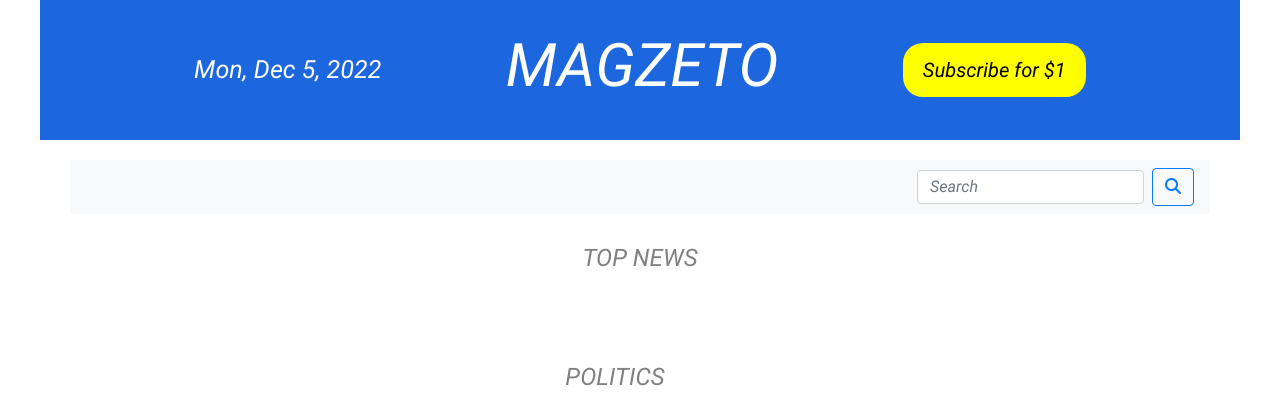
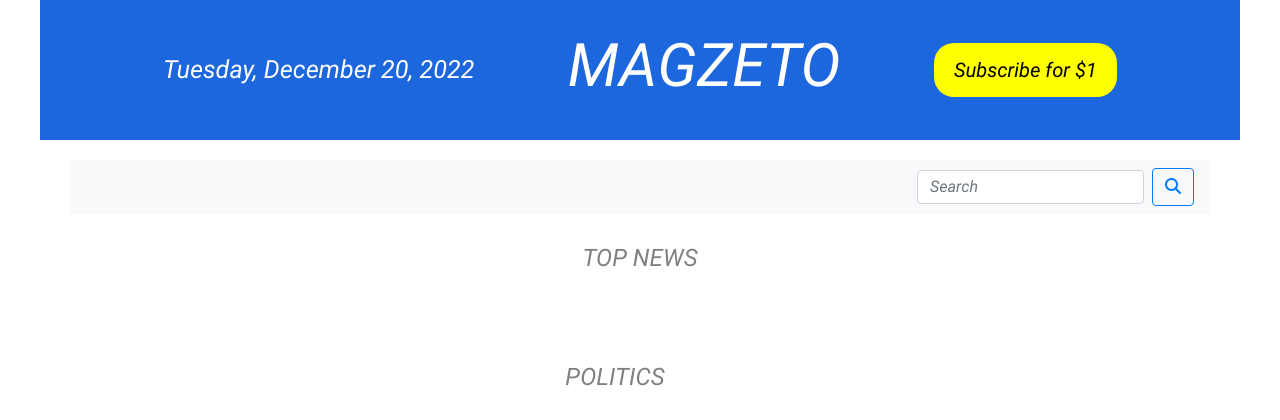
Before and after one commit to obrianthe1st/Magzeto-django-magazine-advertising-platform, a Django app: page / in a window 1280 px wide. Shown: the top 420 px of the page. Run offline with Django 4.2, Linux system fonts and the light colour scheme; data that the repository does not hold is empty; parts of the project's set-up code (start-up, migrations or seed data) failed here and were passed over.

Commit message:
fix automatic datetime in banner

```diff
--- a/src/apps/category/context_processors.py
+++ b/src/apps/category/context_processors.py
@@ -1,3 +1,5 @@
+from datetime import datetime
+
 from .models import Category
 
 
@@ -11,6 +13,8 @@ def menu_links(request):
     returns:
     dictionary of category links from the category table
     """
+    time_now=datetime.strftime(datetime.now(),"%A, %B %d, %Y")
 
     category_links = Category.objects.prefetch_related()
-    return dict(category_links=category_links)
+
+    return dict(category_links=category_links,time=time_now)
--- a/src/templates/includes/banner_header.html
+++ b/src/templates/includes/banner_header.html
@@ -1,7 +1,7 @@
 <header>
   <div class="header-banner container">
-    <div class="header-banner--date">Mon, Dec 5, 2022</div>
-    <h1 class="header-banner--heading">MAGZETO</h1>
+    <div class="header-banner--date">{{time}}</div>
+    <h1 class="header-banner--heading"><a style="text-decoration:none; color: white" href = "{% url 'home_view' %}">MAGZETO<a></h1>
     <div class="header-banner--subscription">
       <button>Subscribe for $1</button>
     </div>
```
